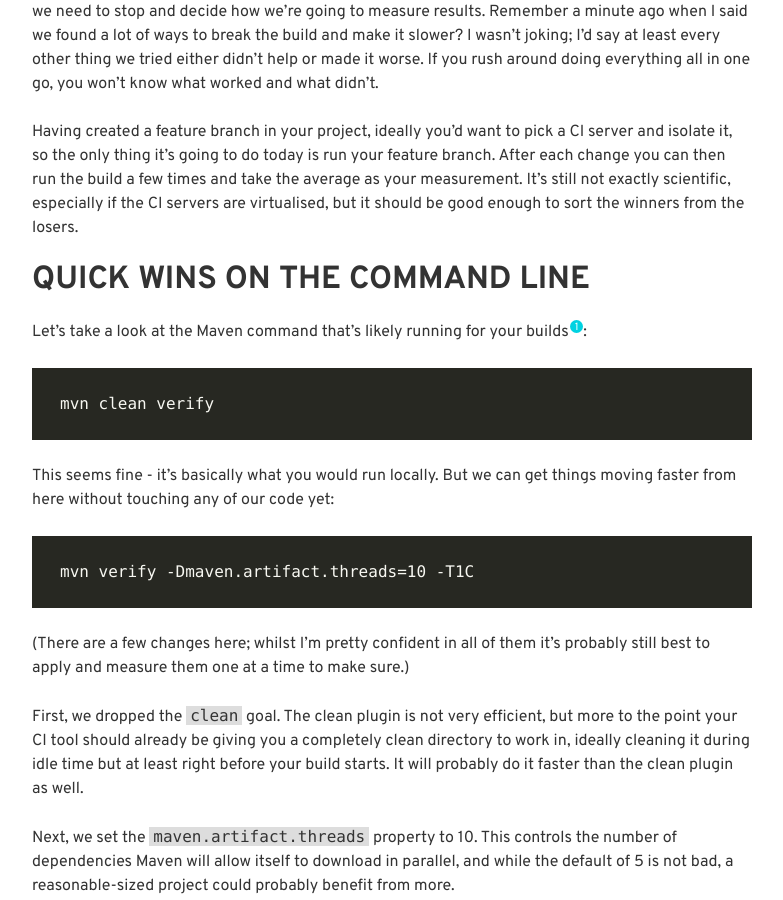
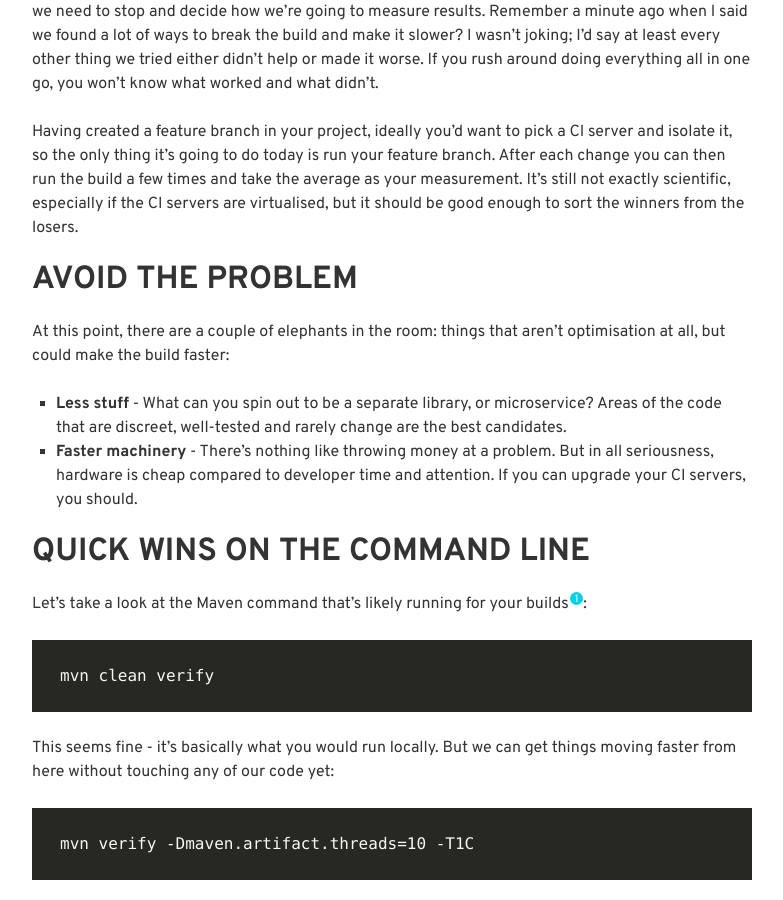
Before and after one commit to davidjgoss/davidjgoss.co, a Jekyll site: the page built from blog/_posts/2018-11-27-faster-builds.md, in a window 1280 px wide and 900 px high, scrolled down 738 px. Shown: the whole window, without its empty margins (248-1031 px from the left). Built offline with Jekyll 4.4.1, drawn with Linux system fonts in a browser that asks for light colours; some web fonts are replaced.

Commit message:
add section to faster builds post about removing code and upgrading hardware

```diff
--- a/blog/_posts/2018-11-27-faster-builds.md
+++ b/blog/_posts/2018-11-27-faster-builds.md
@@ -22,6 +22,13 @@ In a less direct way, continually pushing to keep your builds fast is good for t
 There are a lot of different things we can look at doing, and it's tempting to just dive right in, but first we need to stop and decide how we're going to measure results. Remember a minute ago when I said we found a lot of ways to break the build and make it slower? I wasn't joking; I'd say at least every other thing we tried either didn't help or made it worse. If you rush around doing everything all in one go, you won't know what worked and what didn't.
 
 Having created a feature branch in your project, ideally you'd want to pick a CI server and isolate it, so the only thing it's going to do today is run your feature branch. After each change you can then run the build a few times and take the average as your measurement. It's still not exactly scientific, especially if the CI servers are virtualised, but it should be good enough to sort the winners from the losers.
+
+## Avoid the problem
+
+At this point, there are a couple of elephants in the room: things that aren't optimisation at all, but could make the build faster:
+
+- **Less stuff** - What can you spin out to be a separate library, or microservice? Areas of the code that are discreet, well-tested and rarely change are the best candidates.
+- **Faster machinery** - There's nothing like throwing money at a problem. But in all seriousness, hardware is cheap compared to developer time and attention. If you can upgrade your CI servers, you should.
 
 ## Quick wins on the command line
 
```
